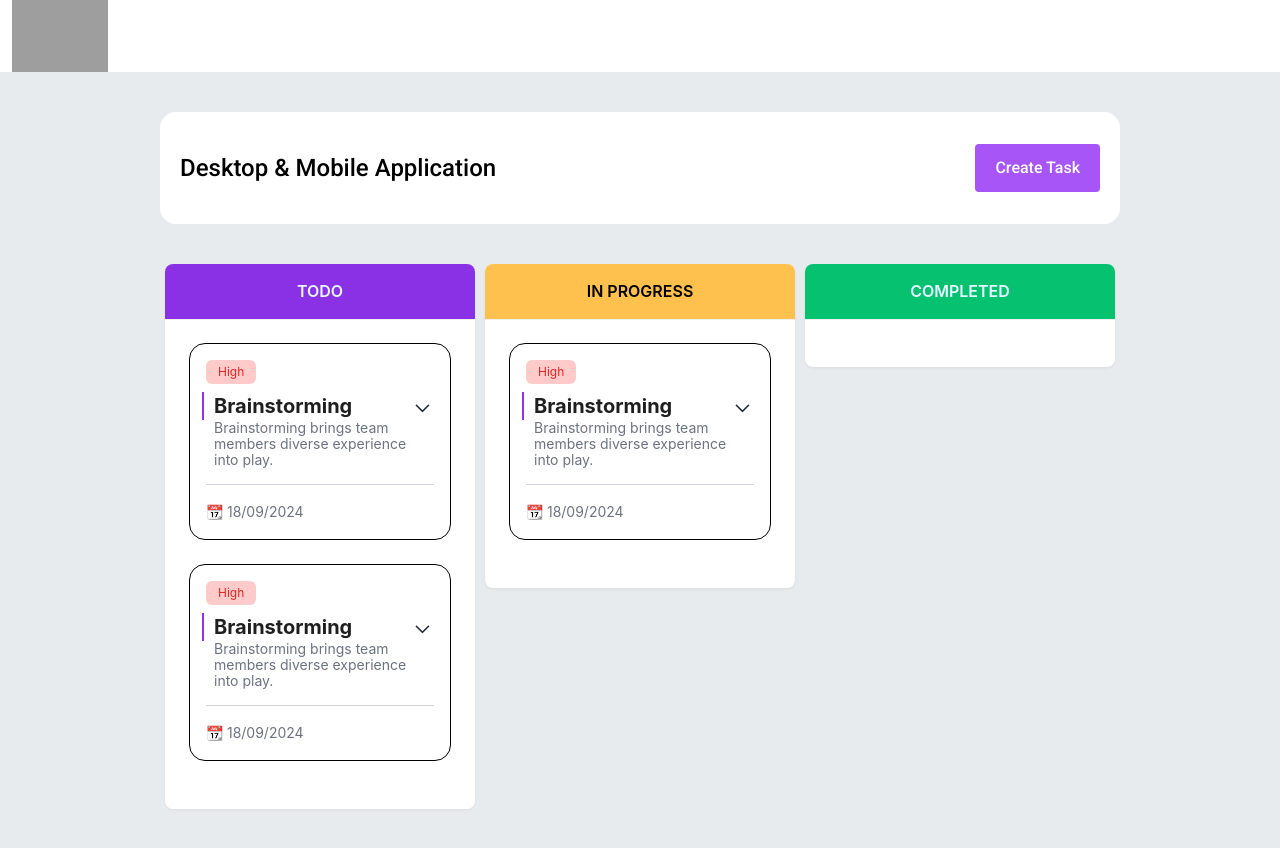
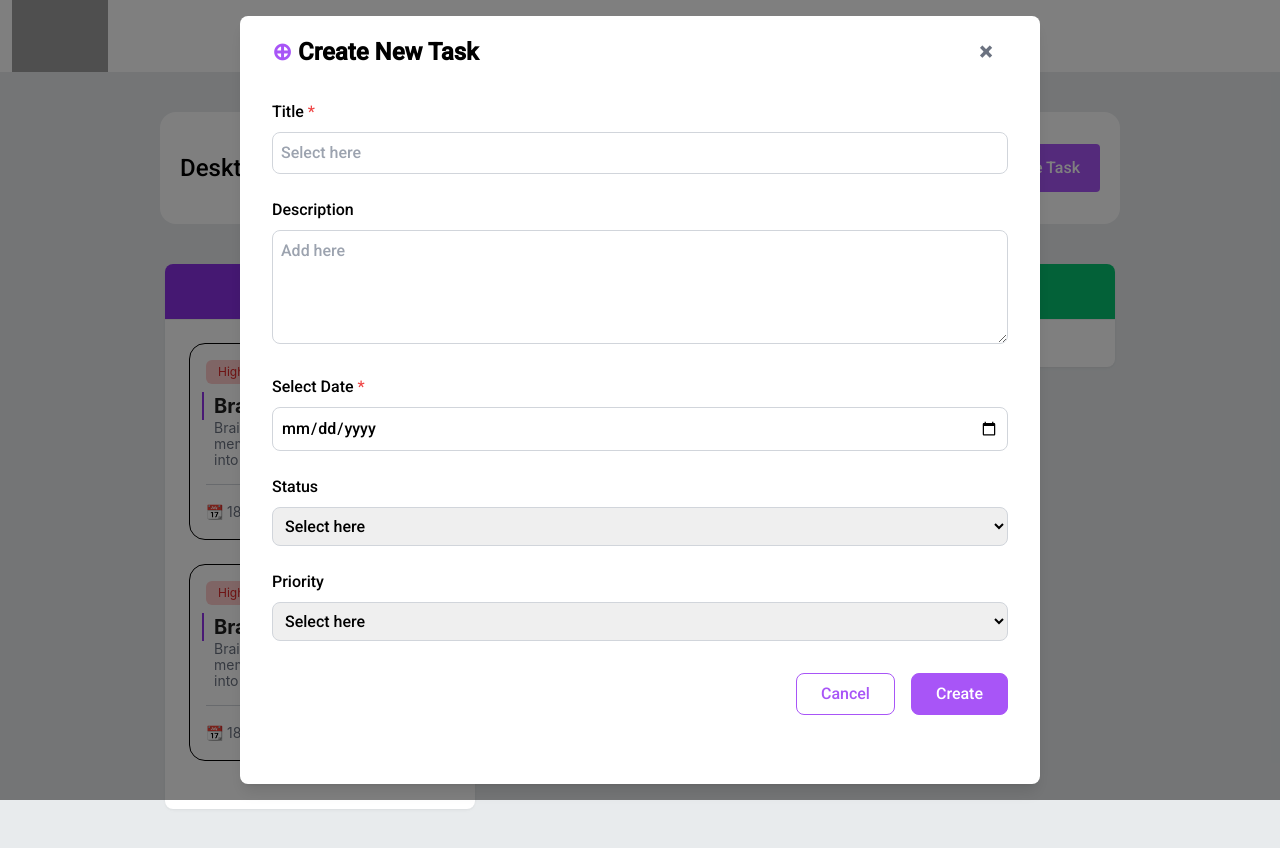
Before and after one commit to adarsh3536/kanban-board, a Next.js app: page / in a window 1280 px wide. Both pictures are taken after a click on the button "Create Task". Shown: the top 848 px of the page. Built offline with nearby package versions, Linux system fonts and the light colour scheme; grey boxes are pictures that could not be loaded.

Commit message:
Implemented a modal form for creating and adding tasks.

```diff
--- /dev/null
+++ b/app/components/modal/ModalComponent.tsx
@@ -0,0 +1,62 @@
+import React, { useState, useEffect, useRef } from "react";
+import ModalForm from "./ModalForm";
+
+const ModalComponent: React.FC = () => {
+  const [open, setOpen] = useState(false);
+  const modalRef = useRef<HTMLDivElement | null>(null);
+
+  // Function to open modal
+  const handleOpen = () => setOpen(true);
+
+  // Function to close modal
+  const handleClose = () => setOpen(false);
+
+  // Close modal when clicking outside of it
+  const handleOutsideClick = (e: MouseEvent) => {
+    if (modalRef.current && !modalRef.current.contains(e.target as Node)) {
+      setOpen(false);
+    }
+  };
+
+  useEffect(() => {
+    if (open) {
+      document.addEventListener("mousedown", handleOutsideClick);
+    } else {
+      document.removeEventListener("mousedown", handleOutsideClick);
+    }
+
+    return () => {
+      document.removeEventListener("mousedown", handleOutsideClick);
+    };
+  }, [open]);
+
+  return (
+    <>
+      {/* Trigger button to open modal */}
+      <button
+        onClick={handleOpen}
+        className="bg-purple-500 rounded h-10 px-5 py-6 text-white flex items-center justify-center"
+      >
+        Create Task
+      </button>
+      {/* Modal */}
+      {open && (
+        <div
+          className="fixed inset-0 flex items-center justify-center bg-black bg-opacity-50 z-50"
+          onClick={handleClose}
+        >
+          {/* Modal Content */}
+          <div
+            ref={modalRef}
+            className="bg-white p-8 rounded-lg shadow-lg w-full h-[96vh] max-w-[800px] relative overflow-auto"
+            onClick={(e) => e.stopPropagation()}
+          >
+            <ModalForm closeModal={handleClose} />
+          </div>
+        </div>
+      )}
+    </>
+  );
+};
+
+export default ModalComponent;
--- /dev/null
+++ b/app/components/modal/ModalForm.tsx
@@ -0,0 +1,164 @@
+import React, { useState } from "react";
+
+interface ModalFormProps {
+  closeModal: () => void;
+}
+
+const ModalForm: React.FC<ModalFormProps> = ({ closeModal }) => {
+  const [formData, setFormData] = useState({
+    title: "",
+    description: "",
+    date: "",
+    status: "",
+    priority: "",
+  });
+
+  // Form change handler
+  const handleChange = (
+    e: React.ChangeEvent<
+      HTMLInputElement | HTMLTextAreaElement | HTMLSelectElement
+    >
+  ) => {
+    setFormData({ ...formData, [e.target.name]: e.target.value });
+  };
+
+  // Form submit handler
+  const handleSubmit = (e: React.FormEvent) => {
+    e.preventDefault();
+    if (!formData.title || !formData.date) {
+      alert("Please fill in all required fields");
+      return;
+    }
+    // Handle form submission logic
+    console.log("Form Submitted: ", formData);
+    closeModal(); // Close modal after form submission
+  };
+
+  return (
+    <form onSubmit={handleSubmit} className="relative">
+      {/* Heading */}
+      <div className="relative mb-8">
+        <h1 className="text-2xl font-bold text-left -mt-3">
+          <span className="text-purple-500">⊕</span> Create New Task
+        </h1>
+        {/* Close Button */}
+        <button
+          type="button"
+          onClick={closeModal}
+          className="absolute top-4 right-4 text-gray-500 hover:text-gray-700 text-2xl font-bold -mt-4"
+        >
+          &times;
+        </button>
+      </div>
+
+      {/* Title */}
+      <div className="mb-6">
+        <label className="block mb-2 text-base font-medium">
+          Title <span className="text-red-500">*</span>
+        </label>
+        <input
+          type="text"
+          name="title"
+          value={formData.title}
+          onChange={handleChange}
+          className="border border-gray-300 rounded-lg p-2 w-full"
+          placeholder="Select here"
+          required
+        />
+      </div>
+
+      {/* Description */}
+      <div className="mb-6">
+        <label className="block mb-2 text-base font-medium">Description</label>
+        <textarea
+          name="description"
+          value={formData.description}
+          onChange={handleChange}
+          className="border border-gray-300 rounded-lg p-2 w-full"
+          rows={4}
+          placeholder="Add here"
+        />
+      </div>
+
+      {/* Date */}
+      <div className="mb-6">
+        <label className="block mb-2 text-base font-medium">
+          Select Date <span className="text-red-500">*</span>
+        </label>
+        <input
+          type="date"
+          name="date"
+          value={formData.date}
+          onChange={handleChange}
+          className="border border-gray-300 rounded-lg p-2 w-full"
+          placeholder="DD/MM/YY"
+          required
+        />
+      </div>
+
+      {/* Status */}
+      <div className="mb-6">
+        <label className="block mb-2 text-base font-medium">Status</label>
+        <select
+          name="status"
+          value={formData.status}
+          onChange={handleChange}
+          className="border border-gray-300 rounded-lg p-2 w-full"
+        >
+          <option value="" disabled>
+            Select here
+          </option>
+          <option value="Todo">Todo</option>
+          <option value="In Progress">In Progress</option>
+          <option value="Completed">Completed</option>
+        </select>
+      </div>
+
+      {/* Priority */}
+      <div className="mb-6">
+        <label className="block mb-2 text-base font-medium">Priority</label>
+        <select
+          name="priority"
+          value={formData.priority}
+          onChange={handleChange}
+          className="border border-gray-300 rounded-lg p-2 w-full"
+        >
+          <option value="" disabled>
+            Select here
+          </option>
+          <option value="High">High</option>
+          <option value="Medium">Medium</option>
+          <option value="Low">Low</option>
+        </select>
+      </div>
+
+      {/* Buttons */}
+      <div className="flex justify-end mt-8 space-x-4 -mb-4">
+        <button
+          type="button"
+          className="border border-purple-500 text-purple-500 px-6 py-2 rounded-lg text-base font-normal"
+          onClick={() => {
+            setFormData({
+              title: "",
+              description: "",
+              date: "",
+              status: "",
+              priority: "",
+            });
+            closeModal(); // Close on cancel
+          }}
+        >
+          Cancel
+        </button>
+        <button
+          type="submit"
+          className="bg-purple-500 text-white px-6 py-2 rounded-lg border border-purple-500 text-base"
+        >
+          Create
+        </button>
+      </div>
+    </form>
+  );
+};
+
+export default ModalForm;
--- a/app/page.tsx
+++ b/app/page.tsx
@@ -1,5 +1,8 @@
+"use client";
+
 import React from "react";
 import Cards from "@/app/components/card/Cards";
+import ModalComponent from "./components/modal/ModalComponent";
 
 function page() {
   return (
@@ -7,9 +10,7 @@ function page() {
       <div className="flex items-center justify-center">
         <div className="header bg-white w-3/4 my-10 py-8 px-5 rounded-2xl flex items-center justify-center justify-between">
           <h1 className="text-2xl ">Desktop & Mobile Application</h1>
-          <button className="bg-purple-500 rounded h-10 px-5 py-6 text-white flex items-center justify-center ">
-            Create Task
-          </button>
+          <ModalComponent />
         </div>
       </div>
       <Cards />
```
